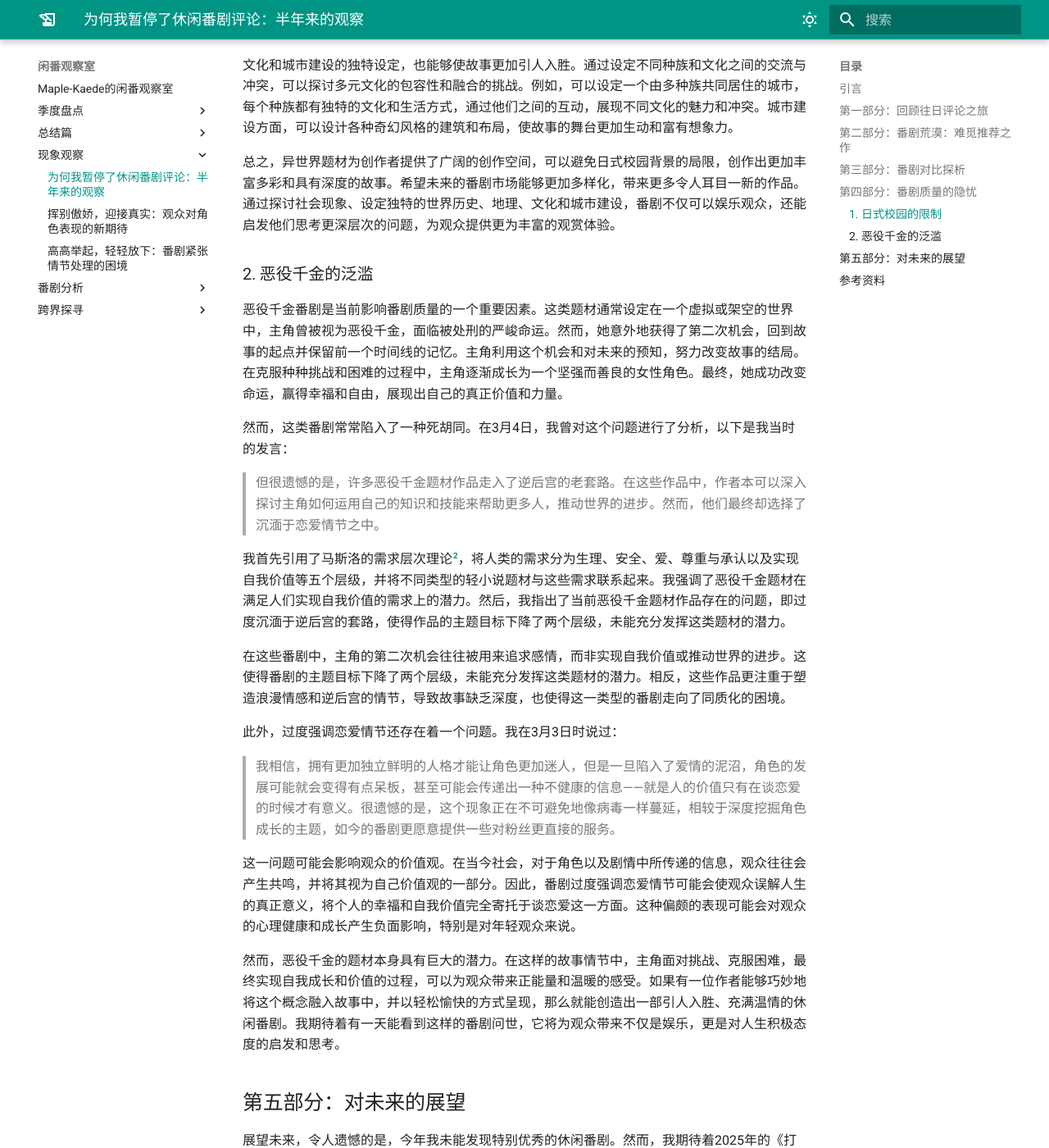
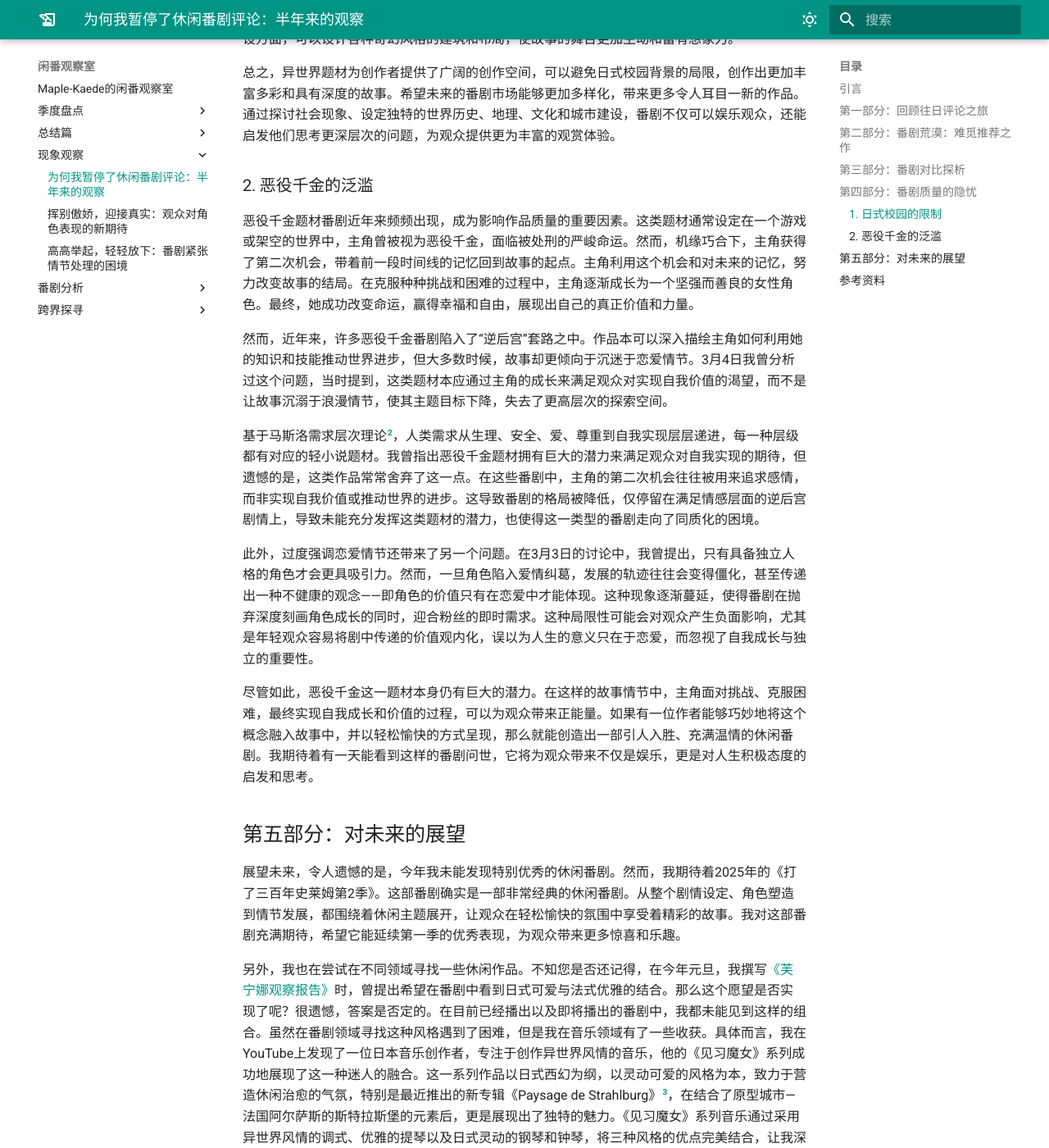
Before and after one commit to haveyouwantto/animedocs, an MkDocs documentation site: the page built from docs/现象观察/为何我暂停了休闲番剧评论：半年来的观察.md, in a window 1280 px wide and 1400 px high, scrolled down 3591 px. Shown: the whole window at 82% size. Built offline with MkDocs 1.6.1 and Material for MkDocs 9.7.7, drawn with Linux system fonts in a browser that asks for light colours; plug-ins that fetch from the network failed and are left out; some of the changed text lies outside the part shown.

Commit message:
fix pausing anime review

```diff
--- a/docs/现象观察/为何我暂停了休闲番剧评论：半年来的观察.md
+++ b/docs/现象观察/为何我暂停了休闲番剧评论：半年来的观察.md
@@ -19,13 +19,11 @@
 
 ## 第二部分：番剧荒漠：难觅推荐之作
 
-今年的休闲番剧市场让我感到十分失望，特别是在异世界题材的番剧方面。引用我在3月26日说的话：
-
-> 2024年4月异世界新番列表已经出炉[^1]。全是男的！因此，我预料这一季度可能无法推荐任何异世界番剧。实际上，我已经开始备战2025年的番剧了。今年是否有什么值得推荐的作品呢？目前看来，似乎不太乐观。在今年宣布的番剧中，我还没有看到任何特别清新纯洁的作品。
+今年的休闲番剧市场让我颇感失望，尤其是在异世界题材方面。早在3月末，我便察觉到这一趋势。当时我翻阅了即将播出的4月异世界新番列表，发现清一色都是男性主导的作品[^1]，缺少多样化的选择。彼时，我便意识到这一季度可能很难找到值得推荐的异世界番剧。
 
 [^1]: [2024年4月异世界新番联动图](https://animecorner.me/kodanshas-titles-unite-in-isekai-themed-visual/)
 
-近段时间以来，特别是最近两个季度以及即将到来的7月份，异世界番剧的质量有了整体的下降。在这期间，很多异世界番剧的剧情都出现了或多或少的毒点，例如过度的粉丝服务、主角懦弱、三观崩坏、感情漩涡以及众星捧月等。这些问题不仅破坏了故事的合理性，也让人难以对角色产生共鸣。
+事实证明，这种预感并非杞人忧天。今年至今，几乎没有出现特别清新或纯洁的作品。在过去的两个季度，以及即将到来的7月新番中，异世界番剧的整体质量显著下降。许多作品充斥着过度的粉丝服务，主角性格软弱、三观崩坏，甚至陷入复杂的感情漩涡和“众星捧月”的局面。这些问题严重影响了故事的合理性，也让观众难以对角色产生共鸣，进一步加剧了今年推荐之作的匮乏。
 
 过度的粉丝服务使得剧情变得俗套，缺乏深度；主角懦弱的设定让人难以投入到他们的成长过程中；三观崩坏的情节让故事变得不再有趣，甚至有些令人不适；感情漩涡则往往导致剧情走向混乱，无法给观众带来应有的轻松和愉悦；而众星捧月的设定则使得配角被边缘化，让故事显得单调乏味。
 
@@ -55,11 +53,9 @@
 
 ### 1. 日式校园的限制
 
-在过去的一段时间里，我将注意力集中在异世界番剧上。我在1月11日曾经说过：
+在过去的一段时间里，我逐渐将目光转向异世界番剧，部分原因是为了避免现实世界题材带来的局限。回想今年年初，我曾指出，之所以选择异世界番剧，是为了逃离日式校园背景带来的束缚。这类题材通常过度依赖日本校园的设定，而我发现这种背景在很大程度上限制了番剧的表现，无论是角色设计还是情节发展，都会受到较大的制约。
 
-> 我专注于追求异世界番剧的原因在于，我希望避免陷入涉及现实世界题材时可能出现的问题。通常，这类题材过于依赖于日本校园背景，而我发现日式校园背景给番剧带来相当大的制约，无论是在设定上还是情节发展上。这种制约不仅仅表现在角色设定上，还深刻影响到整个故事的发展。
-
-受限于篇幅，我在这里无法详述所有内容，但当时我所提出的日式校园局限性大致包括以下几个要点：
+这些局限不仅仅体现在角色的刻画上，还对故事的整体走向产生深远影响。虽然无法在此一一详述，但主要的限制大致可以归结为几个关键点：
 
 1. **情节回归校园**：无论故事发展到何种程度，最终都必须回到校园，显得情节高高举起却轻轻放下，缺乏实际的冲击力。这种做法往往削弱了故事的张力和影响力，使得观众难以对剧情的发展产生持续的兴趣。
 
@@ -89,25 +85,17 @@
 
 ### 2. 恶役千金的泛滥
 
-恶役千金番剧是当前影响番剧质量的一个重要因素。这类题材通常设定在一个虚拟或架空的世界中，主角曾被视为恶役千金，面临被处刑的严峻命运。然而，她意外地获得了第二次机会，回到故事的起点并保留前一个时间线的记忆。主角利用这个机会和对未来的预知，努力改变故事的结局。在克服种种挑战和困难的过程中，主角逐渐成长为一个坚强而善良的女性角色。最终，她成功改变命运，赢得幸福和自由，展现出自己的真正价值和力量。
+恶役千金题材番剧近年来频频出现，成为影响作品质量的重要因素。这类题材通常设定在一个游戏或架空的世界中，主角曾被视为恶役千金，面临被处刑的严峻命运。然而，机缘巧合下，主角获得了第二次机会，带着前一段时间线的记忆回到故事的起点。主角利用这个机会和对未来的记忆，努力改变故事的结局。在克服种种挑战和困难的过程中，主角逐渐成长为一个坚强而善良的女性角色。最终，她成功改变命运，赢得幸福和自由，展现出自己的真正价值和力量。
 
-然而，这类番剧常常陷入了一种死胡同。在3月4日，我曾对这个问题进行了分析，以下是我当时的发言：
+然而，近年来，许多恶役千金番剧陷入了“逆后宫”套路之中。作品本可以深入描绘主角如何利用她的知识和技能推动世界进步，但大多数时候，故事却更倾向于沉迷于恋爱情节。3月4日我曾分析过这个问题，当时提到，这类题材本应通过主角的成长来满足观众对实现自我价值的渴望，而不是让故事沉溺于浪漫情节，使其主题目标下降，失去了更高层次的探索空间。
 
-> 但很遗憾的是，许多恶役千金题材作品走入了逆后宫的老套路。在这些作品中，作者本可以深入探讨主角如何运用自己的知识和技能来帮助更多人，推动世界的进步。然而，他们最终却选择了沉湎于恋爱情节之中。
-
-我首先引用了马斯洛的需求层次理论[^2]，将人类的需求分为生理、安全、爱、尊重与承认以及实现自我价值等五个层级，并将不同类型的轻小说题材与这些需求联系起来。我强调了恶役千金题材在满足人们实现自我价值的需求上的潜力。然后，我指出了当前恶役千金题材作品存在的问题，即过度沉湎于逆后宫的套路，使得作品的主题目标下降了两个层级，未能充分发挥这类题材的潜力。
+基于马斯洛需求层次理论[^2]，人类需求从生理、安全、爱、尊重到自我实现层层递进，每一种层级都有对应的轻小说题材。我曾指出恶役千金题材拥有巨大的潜力来满足观众对自我实现的期待，但遗憾的是，这类作品常常舍弃了这一点。在这些番剧中，主角的第二次机会往往被用来追求感情，而非实现自我价值或推动世界的进步。这导致番剧的格局被降低，仅停留在满足情感层面的逆后宫剧情上，导致未能充分发挥这类题材的潜力，也使得这一类型的番剧走向了同质化的困境。
 
 [^2]: [(维基百科) 需求层次理论](https://zh.wikipedia.org/zh-hans/%E9%9C%80%E6%B1%82%E5%B1%82%E6%AC%A1%E7%90%86%E8%AE%BA)
 
-在这些番剧中，主角的第二次机会往往被用来追求感情，而非实现自我价值或推动世界的进步。这使得番剧的主题目标下降了两个层级，未能充分发挥这类题材的潜力。相反，这些作品更注重于塑造浪漫情感和逆后宫的情节，导致故事缺乏深度，也使得这一类型的番剧走向了同质化的困境。
+此外，过度强调恋爱情节还带来了另一个问题。在3月3日的讨论中，我曾提出，只有具备独立人格的角色才会更具吸引力。然而，一旦角色陷入爱情纠葛，发展的轨迹往往会变得僵化，甚至传递出一种不健康的观念——即角色的价值只有在恋爱中才能体现。这种现象逐渐蔓延，使得番剧在抛弃深度刻画角色成长的同时，迎合粉丝的即时需求。这种局限性可能会对观众产生负面影响，尤其是年轻观众容易将剧中传递的价值观内化，误以为人生的意义只在于恋爱，而忽视了自我成长与独立的重要性。
 
-此外，过度强调恋爱情节还存在着一个问题。我在3月3日时说过：
-
-> 我相信，拥有更加独立鲜明的人格才能让角色更加迷人，但是一旦陷入了爱情的泥沼，角色的发展可能就会变得有点呆板，甚至可能会传递出一种不健康的信息——就是人的价值只有在谈恋爱的时候才有意义。很遗憾的是，这个现象正在不可避免地像病毒一样蔓延，相较于深度挖掘角色成长的主题，如今的番剧更愿意提供一些对粉丝更直接的服务。
-
-这一问题可能会影响观众的价值观。在当今社会，对于角色以及剧情中所传递的信息，观众往往会产生共鸣，并将其视为自己价值观的一部分。因此，番剧过度强调恋爱情节可能会使观众误解人生的真正意义，将个人的幸福和自我价值完全寄托于谈恋爱这一方面。这种偏颇的表现可能会对观众的心理健康和成长产生负面影响，特别是对年轻观众来说。
-
-然而，恶役千金的题材本身具有巨大的潜力。在这样的故事情节中，主角面对挑战、克服困难，最终实现自我成长和价值的过程，可以为观众带来正能量和温暖的感受。如果有一位作者能够巧妙地将这个概念融入故事中，并以轻松愉快的方式呈现，那么就能创造出一部引人入胜、充满温情的休闲番剧。我期待着有一天能看到这样的番剧问世，它将为观众带来不仅是娱乐，更是对人生积极态度的启发和思考。
+尽管如此，恶役千金这一题材本身仍有巨大的潜力。在这样的故事情节中，主角面对挑战、克服困难，最终实现自我成长和价值的过程，可以为观众带来正能量。如果有一位作者能够巧妙地将这个概念融入故事中，并以轻松愉快的方式呈现，那么就能创造出一部引人入胜、充满温情的休闲番剧。我期待着有一天能看到这样的番剧问世，它将为观众带来不仅是娱乐，更是对人生积极态度的启发和思考。
 
 ## 第五部分：对未来的展望
 
```
